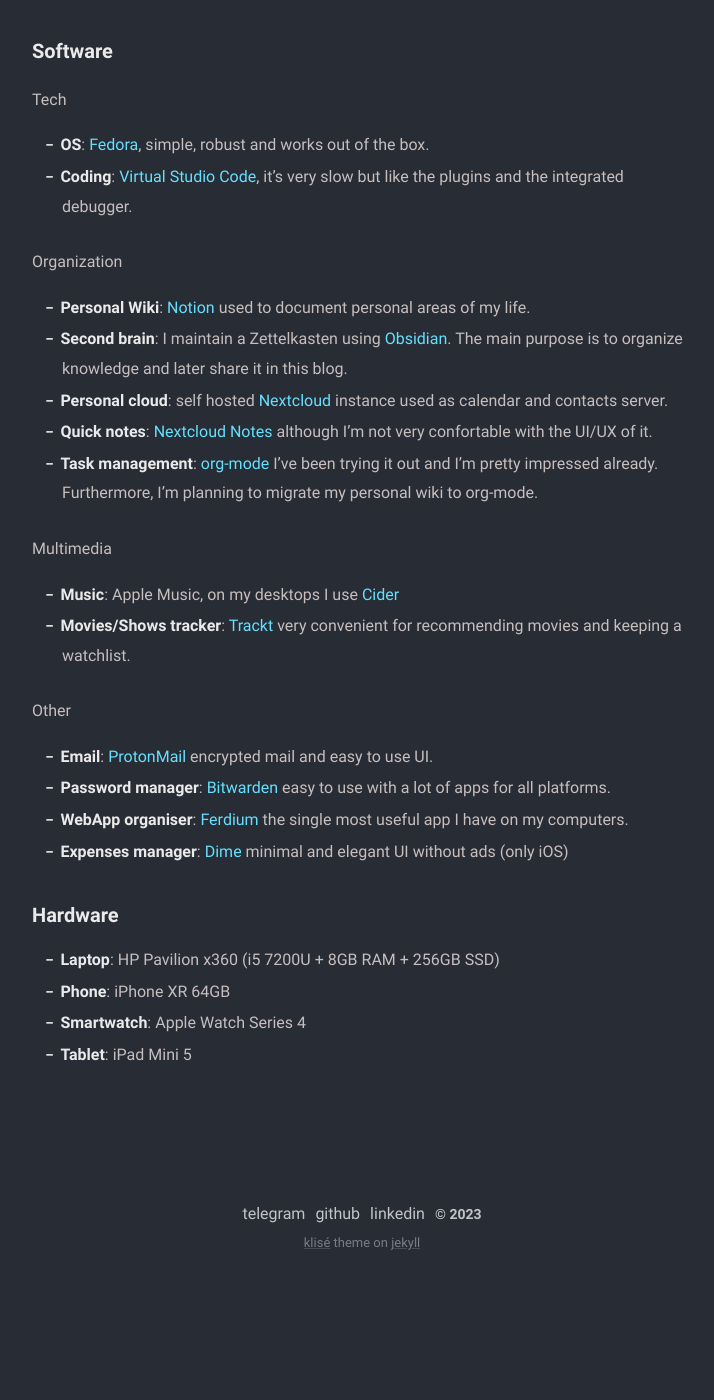
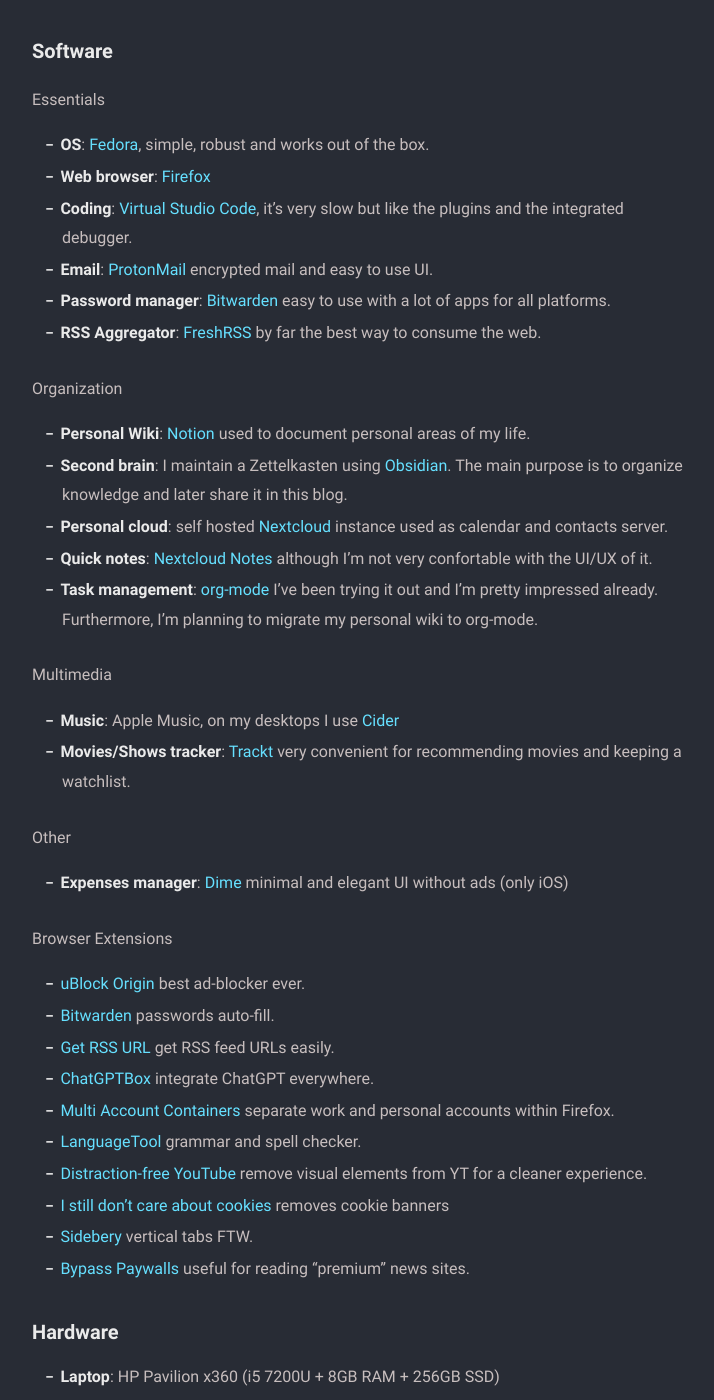
Before and after one commit to MonkeyAndres/MonkeyAndres.github.io, a Jekyll site: the page built from tools.md, in a window 1280 px wide and 1400 px high, scrolled down 315 px. Shown: the whole window, without its empty margins (278-992 px from the left). Built offline with Jekyll 4.4.1, drawn with Linux system fonts in a browser that asks for light colours; before the commit the page ends 1602 px from its top, so only the background shows below that; some of the changed text lies outside the part shown.

Commit message:
📝 Update tools page

```diff
--- a/tools.md
+++ b/tools.md
@@ -6,13 +6,17 @@
 comments: false
 ---
 
-Last updated: 12/03/2023
+Last updated: 23/03/2023
 
 #### Software
 
-Tech
+Essentials
 - **OS**: [Fedora](https://getfedora.org/), simple, robust and works out of the box.
+- **Web browser**: [Firefox](https://www.mozilla.org/en-US/firefox/browsers/)
 - **Coding**: [Virtual Studio Code](https://code.visualstudio.com/), it's very slow but like the plugins and the integrated debugger.
+- **Email**: [ProtonMail](https://protonmail.com/) encrypted mail and easy to use UI.
+- **Password manager**: [Bitwarden](https://bitwarden.com/) easy to use with a lot of apps for all platforms.
+- **RSS Aggregator**: [FreshRSS](https://www.freshrss.org/) by far the best way to consume the web.
 
 Organization
 - **Personal Wiki**: [Notion](https://www.notion.so/) used to document personal areas of my life.
@@ -26,10 +30,19 @@
 - **Movies/Shows tracker**: [Trackt](https://trakt.tv/) very convenient for recommending movies and keeping a watchlist.
 
 Other
-- **Email**: [ProtonMail](https://protonmail.com/) encrypted mail and easy to use UI.
-- **Password manager**: [Bitwarden](https://bitwarden.com/) easy to use with a lot of apps for all platforms.
-- **WebApp organiser**: [Ferdium](https://ferdium.org/) the single most useful app I have on my computers.
 - **Expenses manager**: [Dime](https://apps.apple.com/us/app/dime-budgets-and-expenses/id1635280255) minimal and elegant UI without ads (only iOS)
+
+Browser Extensions
+- [uBlock Origin](https://addons.mozilla.org/en-US/firefox/addon/ublock-origin/) best ad-blocker ever.
+- [Bitwarden](https://addons.mozilla.org/en-US/firefox/addon/bitwarden-password-manager) passwords auto-fill.
+- [Get RSS URL](https://addons.mozilla.org/en-US/firefox/addon/get-rss-feed-url/) get RSS feed URLs easily.
+- [ChatGPTBox](https://addons.mozilla.org/en-US/firefox/addon/chatgptbox/) integrate ChatGPT everywhere.
+- [Multi Account Containers](https://addons.mozilla.org/en-US/firefox/addon/multi-account-containers/) separate work and personal accounts within Firefox.
+- [LanguageTool](https://addons.mozilla.org/en-US/firefox/addon/languagetool/) grammar and spell checker.
+- [Distraction-free YouTube](https://addons.mozilla.org/en-US/firefox/addon/df-youtube/) remove visual elements from YT for a cleaner experience.
+- [I still don't care about cookies](https://addons.mozilla.org/en-US/firefox/addon/istilldontcareaboutcookies/) removes cookie banners
+- [Sidebery](https://addons.mozilla.org/en-US/firefox/addon/sidebery/) vertical tabs FTW.
+- [Bypass Paywalls](https://github.com/iamadamdev/bypass-paywalls-chrome) useful for reading "premium" news sites.
 
 #### Hardware
 
```
